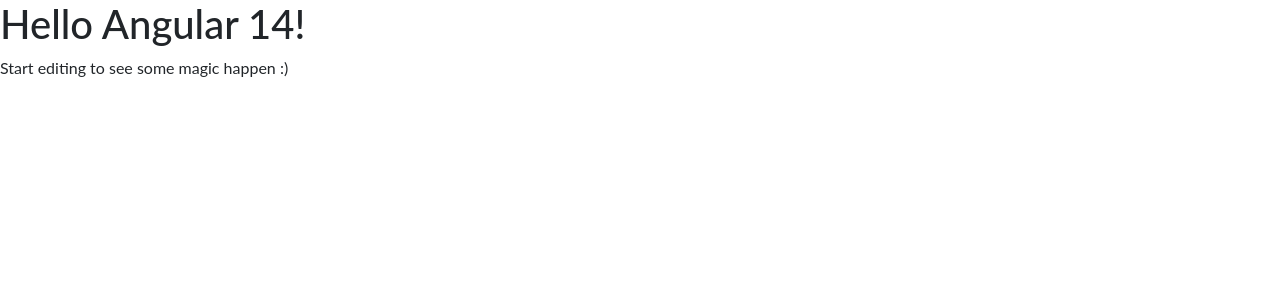
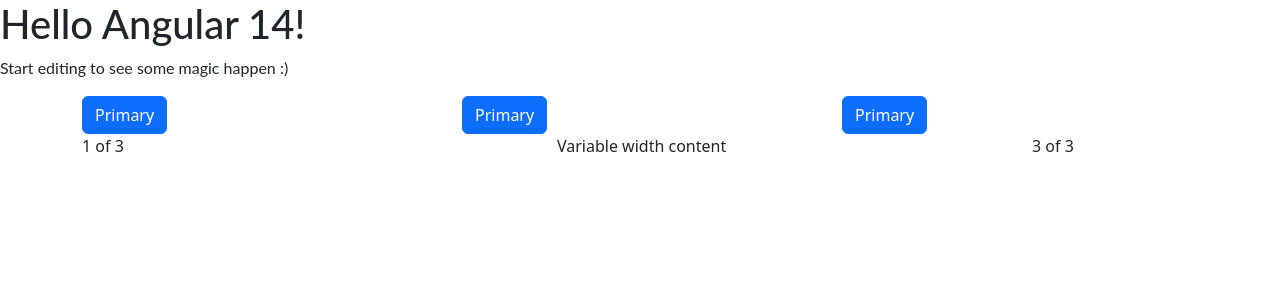
Before and after one commit to CatzillaOrz/angularUdemy-8r55g3, an Angular app: page / in a window 1280 px wide. Shown: the top 300 px of the page. Built offline with nearby package versions, Linux system fonts and the light colour scheme.

Commit message:
1 file modified

```diff
--- a/src/app/app.component.html
+++ b/src/app/app.component.html
@@ -1,4 +1,21 @@
 <hello name="{{ name }}"></hello>
-<p>
-  Start editing to see some magic happen :)
-</p>
+<p>Start editing to see some magic happen :)</p>
+
+<div class="grid container">
+  <div class="row justify-content-md-center">
+    <div class="col">
+      <button class="btn btn-primary">Primary</button>
+    </div>
+    <div class="col">
+      <button class="btn btn-primary">Primary</button>
+    </div>
+    <div class="col">
+      <button class="btn btn-primary">Primary</button>
+    </div>
+  </div>
+  <div class="row">
+    <div class="col">1 of 3</div>
+    <div class="col">Variable width content</div>
+    <div class="col col-lg-2">3 of 3</div>
+  </div>
+</div>
```
